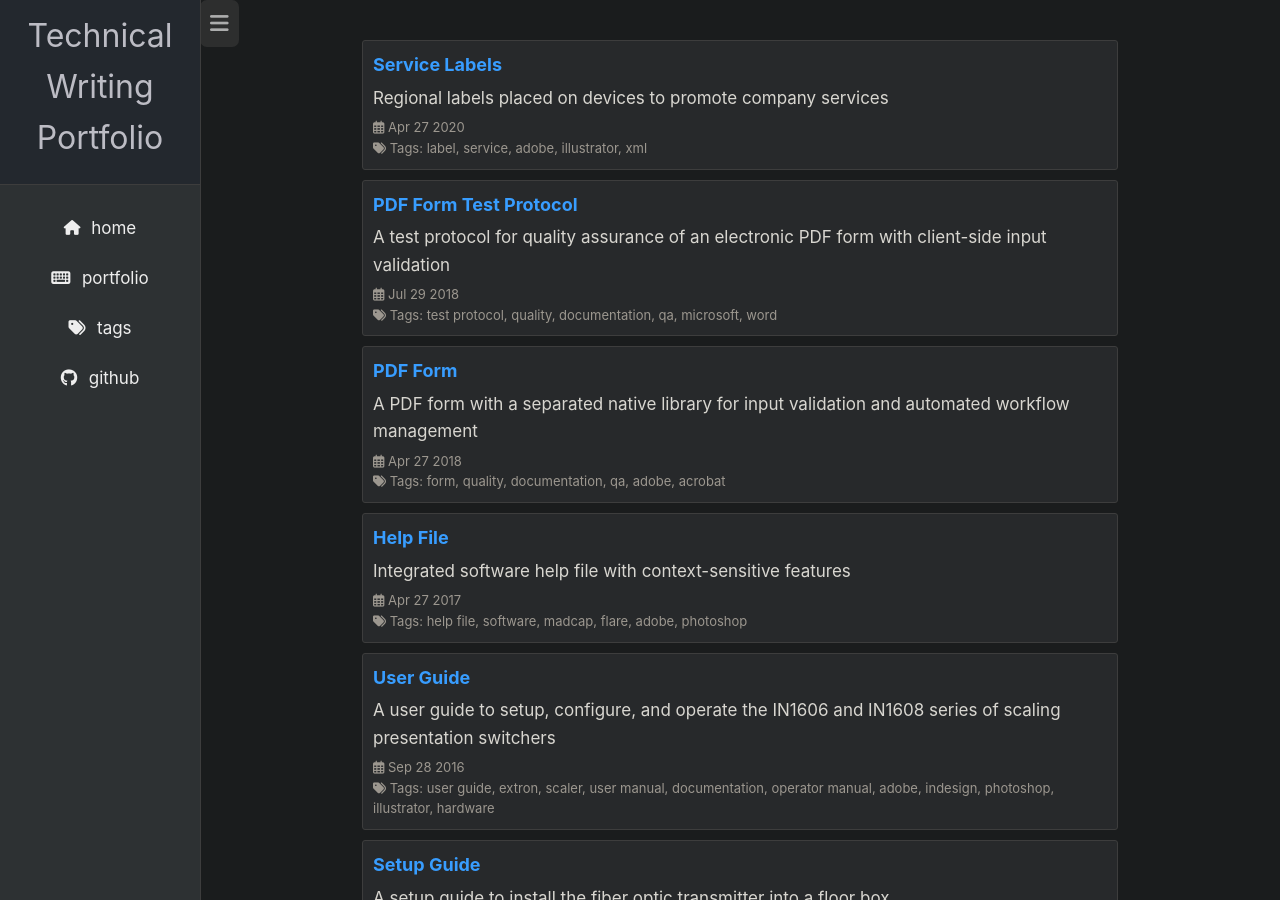
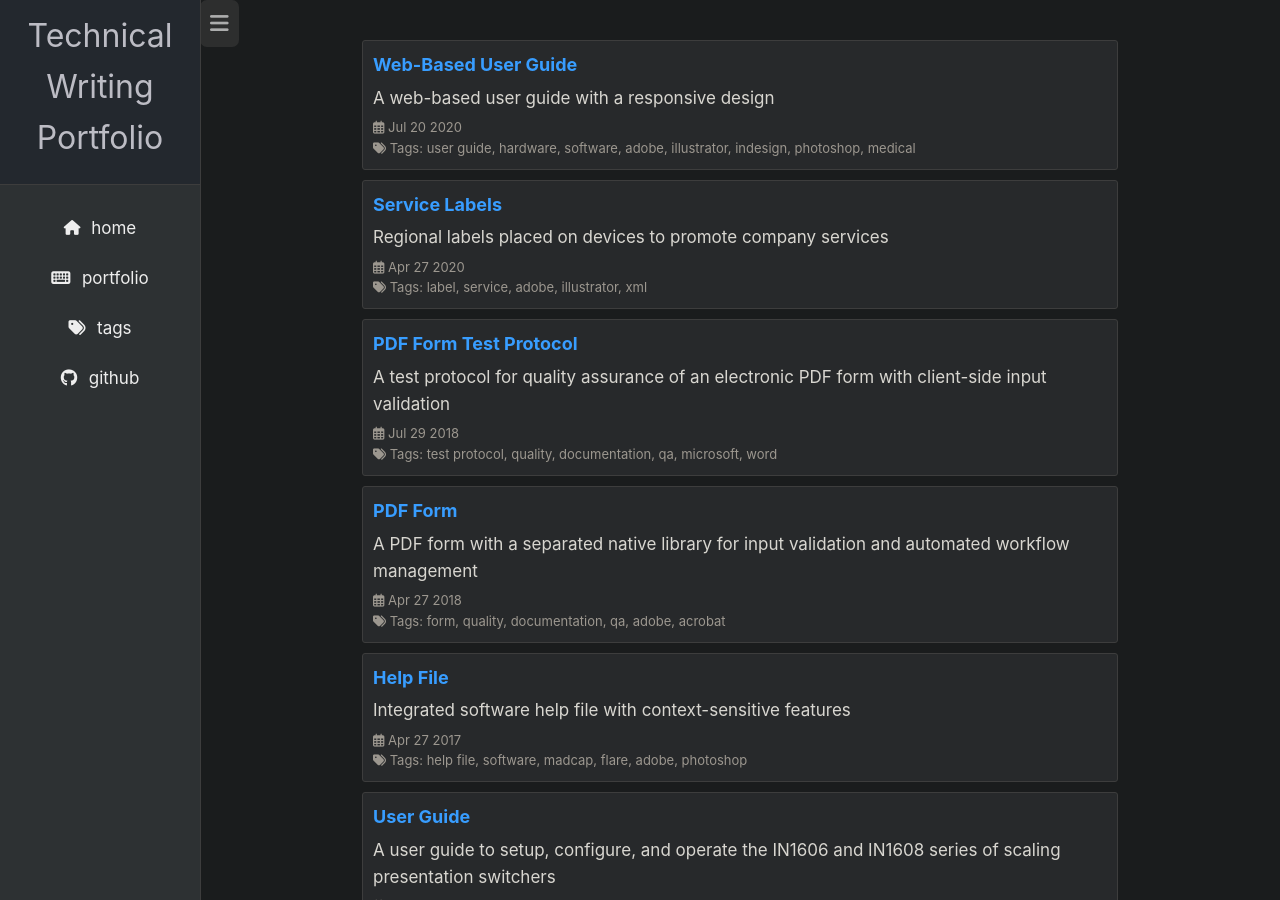
Before and after one commit to Naem-J/Naem-J.github.io, a Jekyll site: the page blog/index.html, which Jekyll copies as it is, in a window 1280 px wide and 900 px high. Built offline with Jekyll 4.4.1, drawn with Linux system fonts in a browser that asks for light colours; nearby versions of some CDN libraries.

Commit message:
Added web doc

```diff
--- a/blog/index.html
+++ b/blog/index.html
@@ -63,6 +63,24 @@
             <div class="content">
     <div class="section">
         <dev class="section-title"></dev>
+
+            <div class="list-item">
+                <a class="entry-title" href="/blog/web_doc/">Web-Based User Guide</a>
+
+
+                <p>A web-based user guide with a responsive design</p>
+
+                <div class="meta">
+
+                    <i class="far fa-calendar-alt"></i> Jul 20 2020
+
+                <br>
+
+                        <i class="fas fa-tags"></i>
+                        Tags: user guide, hardware, software, adobe, illustrator, indesign, photoshop, medical
+
+                </div>
+            </div>
 
             <div class="list-item">
                 <a class="entry-title" href="/blog/service_stickers/">Service Labels</a>
```
